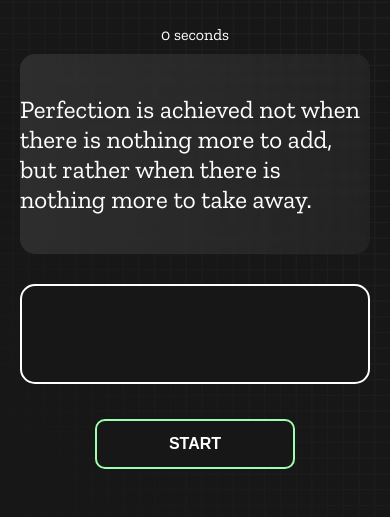
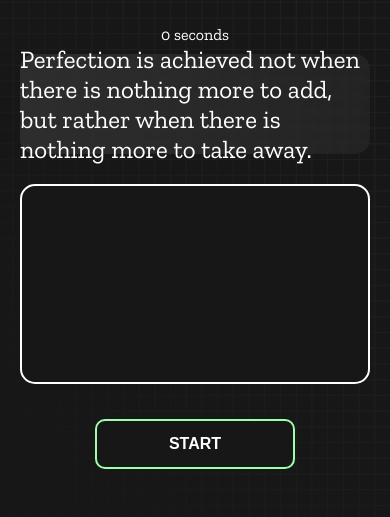
Before and after one commit to rony9669/Typing-speed-tester, a plain HTML site: page index.html in a window 390 px wide. Shown: the part 65-582 px from the top of the page. Drawn offline with nearby package versions, Linux system fonts and the light colour scheme.

Commit message:
CSS style added for mobile

```diff
--- a/styles.css
+++ b/styles.css
@@ -203,7 +203,7 @@ button {
 /* mobile  device responsive css */
 
 @media only screen and (max-width: 480px) {
-    #question {
+    #display {
         height: 200px;
     }
     #result {
```
